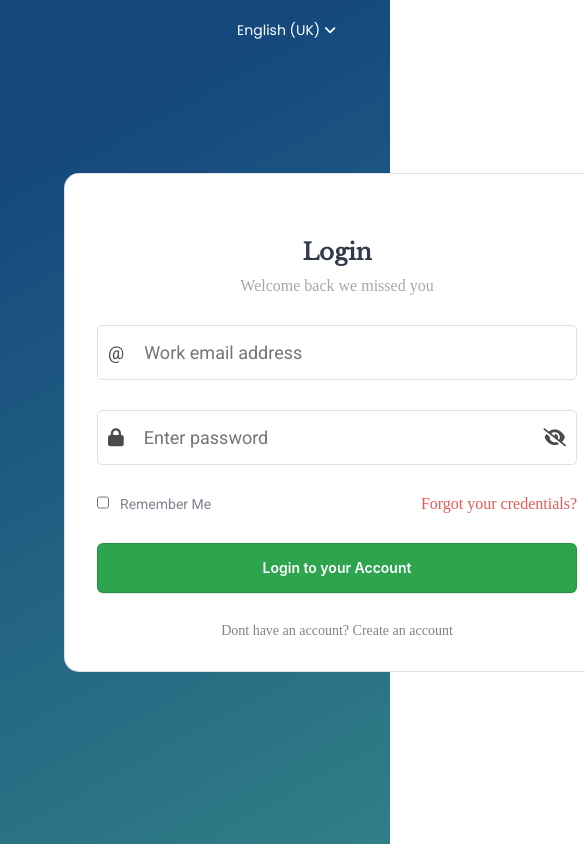
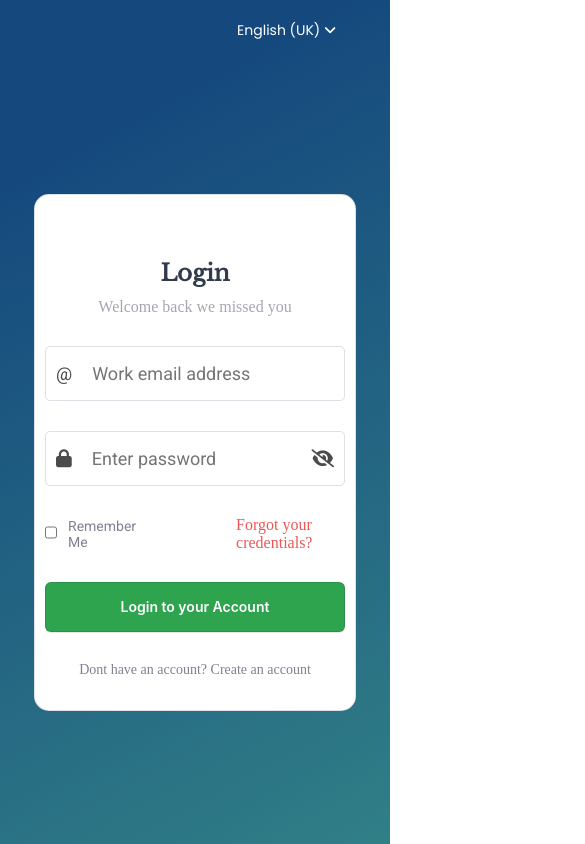
Before and after one commit to SymplyMatt/Paylode, a React (Create React App) app: page /login in a window 390 px wide. Shown: the top 844 px of the page, 585 px wide, since content can reach past the window. Built offline with nearby package versions, Linux system fonts and the light colour scheme.

Commit message:
login page

```diff
--- a/src/index.css
+++ b/src/index.css
@@ -1208,6 +1208,10 @@ background-position: 50%;
   justify-content: center;
   align-items: center;
   gap: 10px;
+  z-index: 10000;
+  box-shadow: 10px 10px 5px 0px rgba(0, 0, 0, 0.15);
+  -webkit-box-shadow: 10px 10px 5px 0px rgba(0, 0, 0, 0.15);
+  -moz-box-shadow: 10px 10px 5px 0px rgba(0, 0, 0, 0.15);
 }
 .login-container .languages .item{
   font-size: 14px;
@@ -1347,3 +1351,66 @@ background-position: 50%;
   color: #808191;
   font-size: 14px;
 }
+@media (max-width:700px) {
+  .input-one-container,
+    .input-two-container {
+      width: 400px;
+    }
+}
+@media (max-width:550px) {
+  .input-one-container,
+    .input-two-container {
+      width: 380px;
+    }
+}
+@media (max-width:500px) {
+  .input-one-container,
+    .input-two-container {
+      width: 300px;
+    }
+}
+@media (max-width:470px) {
+
+  .input-one-container,
+  .input-two-container {
+    width: 280px;
+  }
+  .login-container .form-container{
+    padding: 4em 16px 2em 16px;
+    margin:80px 20px 20px 20px;
+}
+
+}
+@media (max-width:400px) {
+
+  .input-one-container,
+  .input-two-container {
+    width: 300px;
+  }
+  .login-container .form-container{
+    padding: 4em 10px 2em 10px;
+}
+
+}
+@media (max-width:370px) {
+
+  .input-one-container,
+  .input-two-container {
+    width: 300px;
+  }
+  .login-container .form-container{
+    padding: 4em 10px 2em 10px;
+}
+
+}
+@media (max-width:350px) {
+
+  .input-one-container,
+  .input-two-container {
+    width: 250px;
+  }
+  .login-container .form-container{
+    padding: 4em 10px 2em 10px;
+}
+
+}
```
